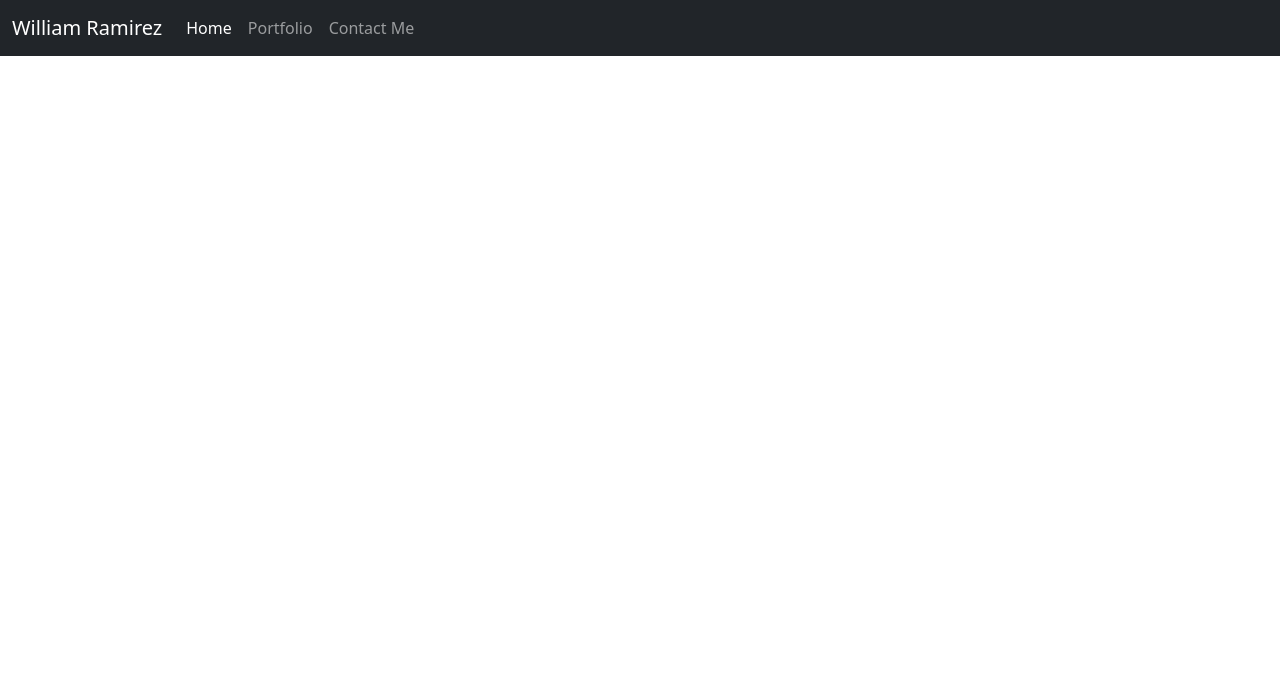
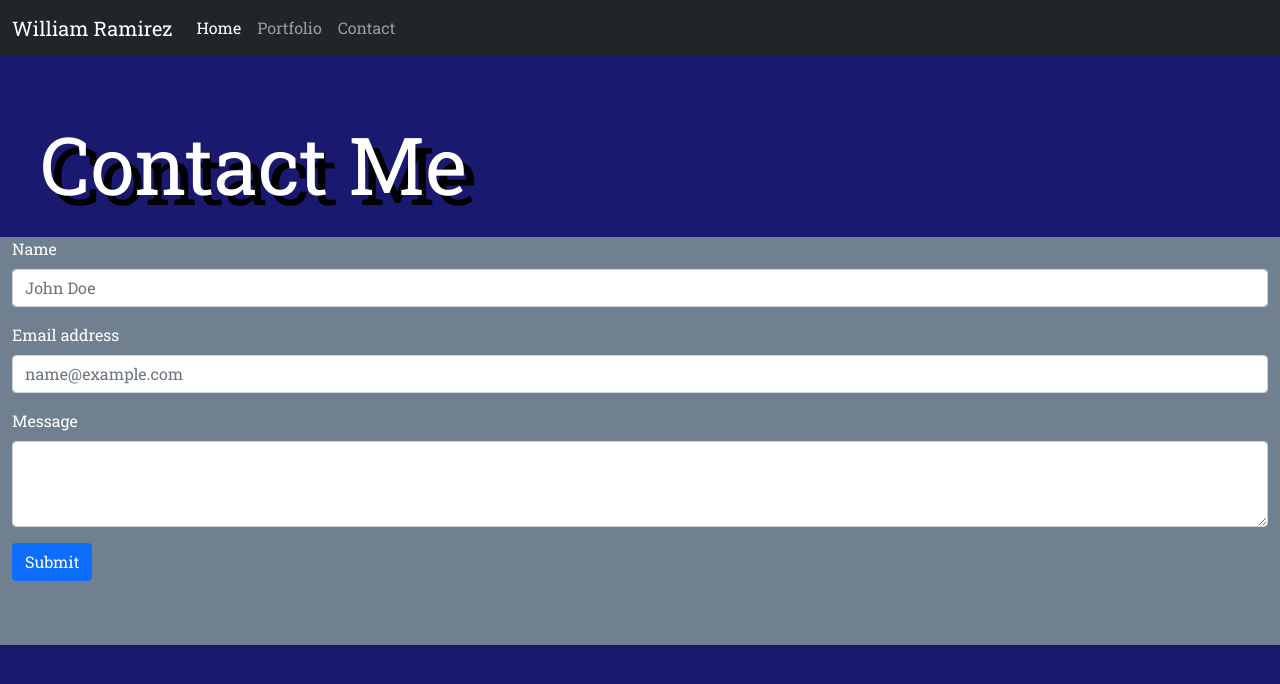
Before and after one commit to willram24/myportfolio, a plain HTML site: page contact.html in a window 1280 px wide. Drawn offline with nearby package versions, Linux system fonts and the light colour scheme.

Commit message:
updated contact page with form

```diff
--- a/assets/css/style.css
+++ b/assets/css/style.css
@@ -63,7 +63,7 @@ body {
 
 /* Styling of Portfolio page header */
 
-.projects {
+.header {
   color: white;
   font-family: 'Roboto Slab', serif;
   font-size: 5rem;
@@ -128,3 +128,18 @@ body {
     margin-right: auto;
   }
 }
+
+/* Font size and styling for contact form */
+
+.mb-3 {
+  font-family: 'Roboto Slab', serif;
+  color: white
+}
+
+/* Styling for contact form div */
+
+#contact {
+  background-color: slategrey;
+  padding-bottom: 4rem;
+
+}
--- a/contact.html
+++ b/contact.html
@@ -1,16 +1,22 @@
 <!DOCTYPE html>
 <html lang="en">
+
 <head>
   <meta charset="UTF-8">
   <meta http-equiv="X-UA-Compatible" content="IE=edge">
   <meta name="viewport" content="width=device-width, initial-scale=1.0">
+  <title>Contact</title>
   <link href="https://cdn.jsdelivr.net/npm/bootstrap@5.0.0-beta1/dist/css/bootstrap.min.css" rel="stylesheet"
     integrity="sha384-giJF6kkoqNQ00vy+HMDP7azOuL0xtbfIcaT9wjKHr8RbDVddVHyTfAAsrekwKmP1" crossorigin="anonymous">
-  <link href="assets/css/style.css" rel="css">
-  <title>Contact</title>
+  <link rel="preconnect" href="https://fonts.gstatic.com">
+  <link href="https://fonts.googleapis.com/css2?family=Roboto+Slab&display=swap" rel="stylesheet">
+  <link href="./assets/css/style.css" rel="stylesheet">
 </head>
 <body>
-  <nav class="navbar navbar-expand-lg navbar-dark bg-dark">
+
+  <!-- Navbar -->
+
+  <nav class="navbar navbar-expand-sm navbar-dark bg-dark">
     <div class="container-fluid">
       <a class="navbar-brand" href="index.html">William Ramirez</a>
       <button class="navbar-toggler" type="button" data-bs-toggle="collapse" data-bs-target="#navbarNavAltMarkup"
@@ -19,14 +25,40 @@
       </button>
       <div class="collapse navbar-collapse" id="navbarNavAltMarkup">
         <div class="navbar-nav">
-          <a class="nav-link active" aria-current="page" href="index.html">Home</a>
+          <a class="nav-link active" href="index.html">Home</a>
           <a class="nav-link" href="portfolio.html">Portfolio</a>
-          <a class="nav-link" href="contact.html">Contact Me</a>
+          <a class="nav-link" aria-current="page" href="contact.html">Contact</a>
         </div>
       </div>
     </div>
   </nav>
 
+  <!-- Projects header -->
+
+  <header class="d-flex align-items-start">
+    <h1 class="header">
+      Contact Me
+    </h1>
+  </header>
+
+  <!-- Contact form -->
+
+  <section class="container-fluid" id ="contact">
+  <div class="mb-3">
+    <label for="exampleFormControlInput1" class="form-label">Name</label>
+    <input type="name" class="form-control" id="exampleFormControlInput1" placeholder="John Doe">
+  </div>
+  <div class="mb-3">
+    <label for="exampleFormControlInput1" class="form-label">Email address</label>
+    <input type="email" class="form-control" id="exampleFormControlInput1" placeholder="name@example.com">
+  </div>
+  <div class="mb-3">
+    <label for="exampleFormControlTextarea1" class="form-label">Message</label>
+    <textarea class="form-control" id="exampleFormControlTextarea1" rows="3"></textarea>
+  </div>
+  <button type="button" class="btn btn-primary">Submit</button>
+  </section>
+
   <script src="https://cdn.jsdelivr.net/npm/bootstrap@5.0.0-beta1/dist/js/bootstrap.bundle.min.js"
     integrity="sha384-ygbV9kiqUc6oa4msXn9868pTtWMgiQaeYH7/t7LECLbyPA2x65Kgf80OJFdroafW" crossorigin="anonymous"></script>
 </body>
```
Also changed, not shown: index.html (+1 -1 lines), portfolio.html (+3 -7 lines).
